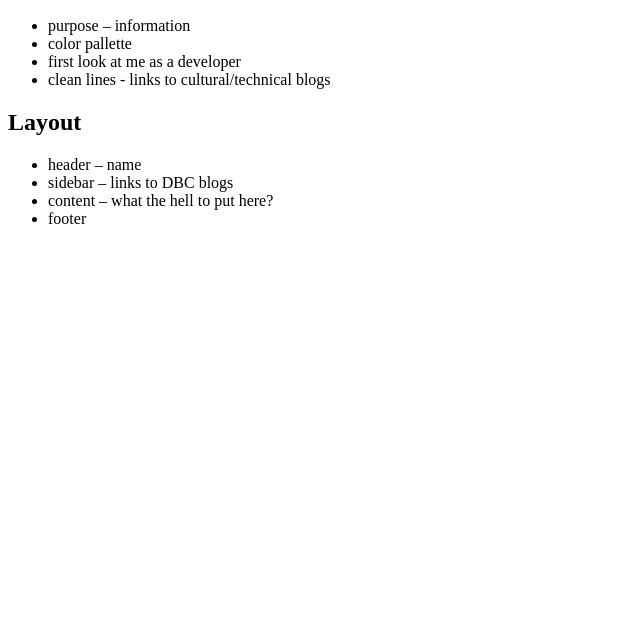
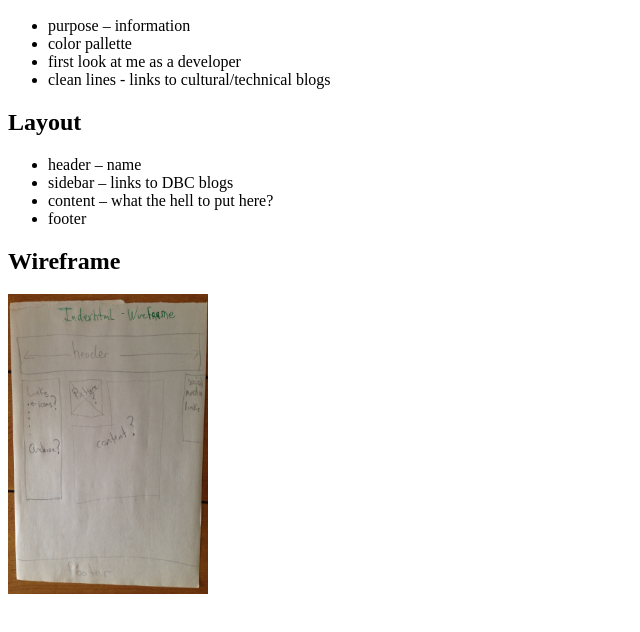
Before and after one commit to druid726/druid726.github.io, a plain HTML site: page unit1_projects/my_wireframe.html in a window 1280 px wide. Shown: the part 110-742 px from the top of the page, without its empty margins (0-640 px from the left). Drawn offline with Linux system fonts and the light colour scheme.

Commit message:
Added image of wireframe

```diff
--- a/unit1_projects/my_wireframe.html
+++ b/unit1_projects/my_wireframe.html
@@ -23,5 +23,8 @@
 			<li>content &ndash; what the hell to put here?</li>
 			<li>footer</li>
 		</ul>
+
+		<h2>Wireframe</h2>
+			<img src="images/index_wireframe.jpg" alt="wireframe image for index" height="300px" width="200px">
 	</body>
 </html>
```
Also changed, not shown: unit1_projects/images/index_wireframe.jpg (added).
